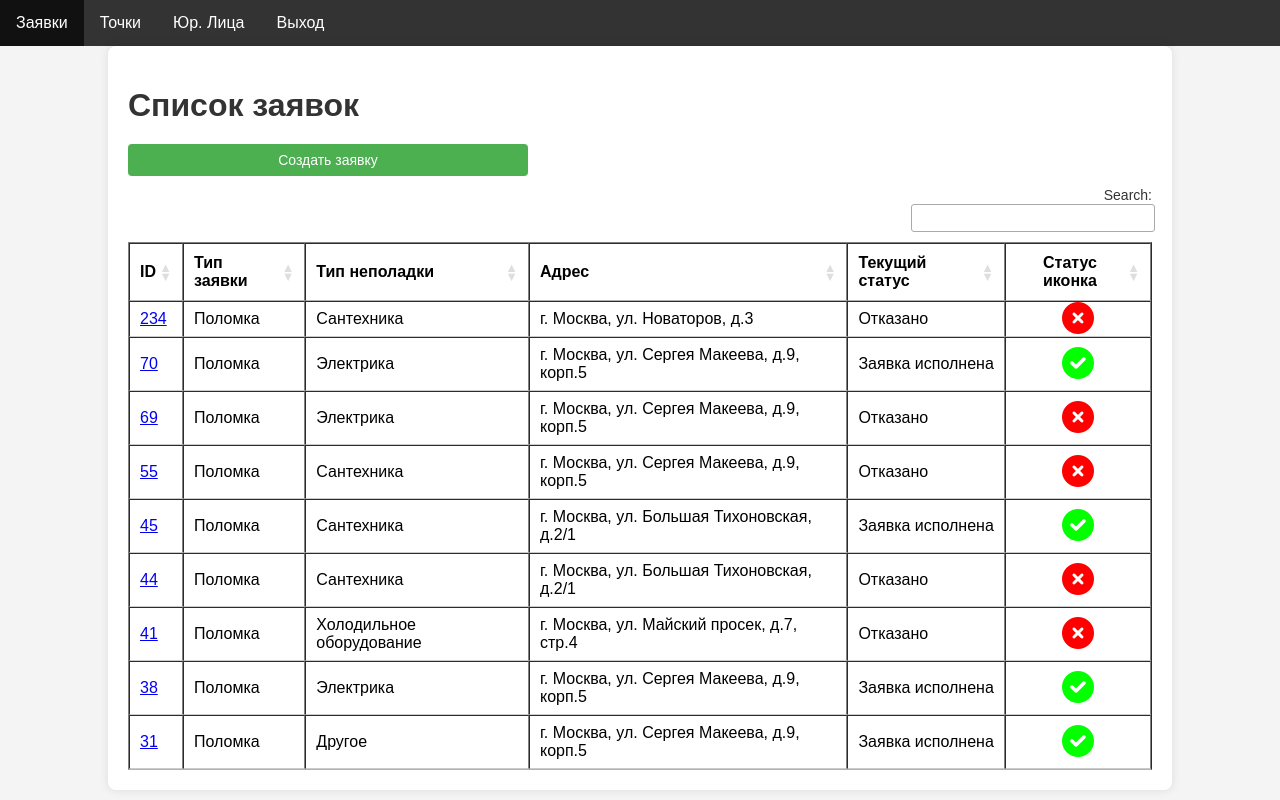
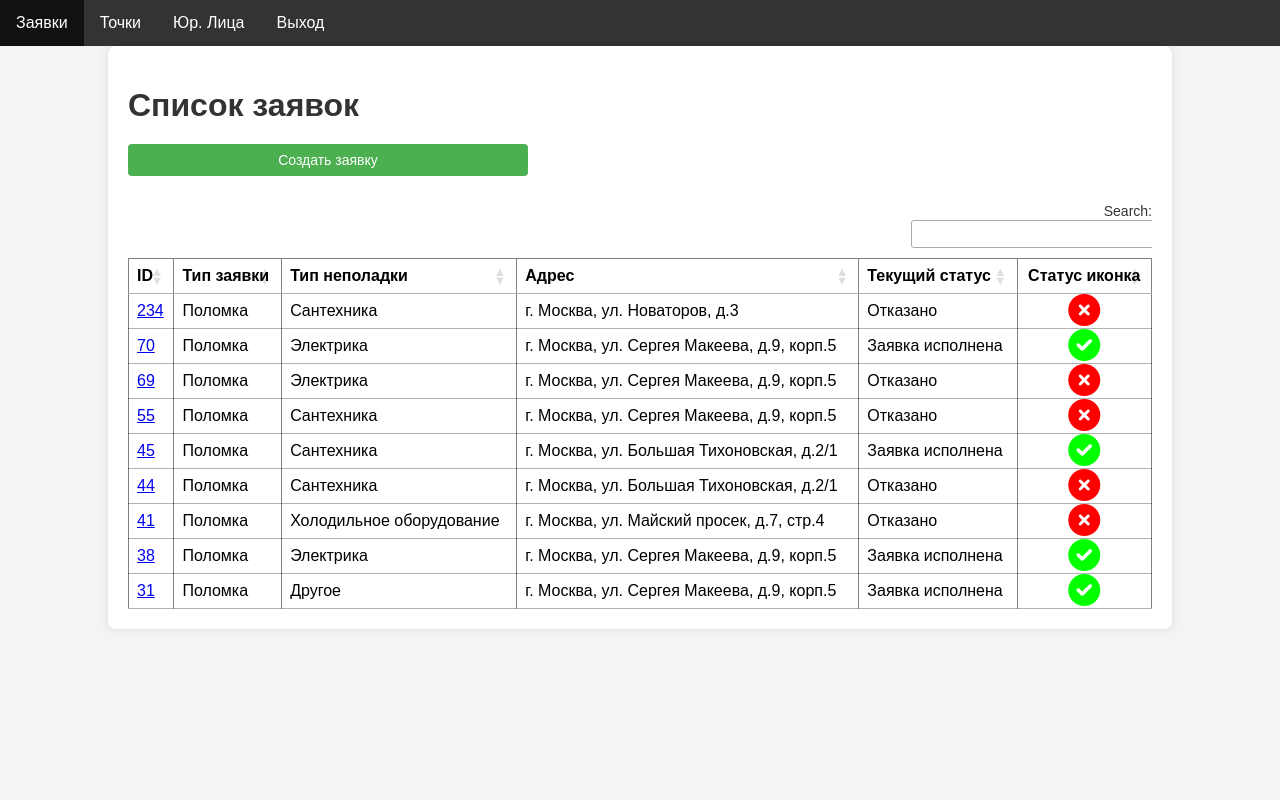
Before and after one commit to SasquatchMe/repair_service_app, a Flask app: page / in a window 1280 px wide. Run offline with Flask 3, Linux system fonts and the light colour scheme; a user stored in the database is signed in; data comes from the database, SQL or seed files in the repository; some libraries are stand-ins or nearby versions.

Commit message:
правки хтмл

```diff
--- a/web_app/templates/base.html
+++ b/web_app/templates/base.html
@@ -3,7 +3,7 @@
 <head>
     <meta charset="UTF-8">
     <meta content="width=device-width, initial-scale=1.0" name="viewport">
-    <title>Компании</title>
+    <title>Заявки</title>
     <link href="{{ url_for('static', filename='css/style.css') }}" rel="stylesheet">
     <link href="https://cdn.datatables.net/1.11.5/css/jquery.dataTables.min.css" rel="stylesheet">
     <link href="https://cdnjs.cloudflare.com/ajax/libs/font-awesome/6.0.0-beta3/css/all.min.css" rel="stylesheet">
--- a/web_app/templates/orders.html
+++ b/web_app/templates/orders.html
@@ -3,6 +3,8 @@
 <div class="container">
     <h1>Список заявок</h1>
     <button class="btn" id="createOrderBtn">Создать заявку</button>
+
+    <div class="table-wrapper">
         <table border="1" id="orders_table">
             <thead>
             <tr>
@@ -25,7 +27,7 @@
                 <td>{{ order.breaking_type_id.breaking_type }}</td>
                 <td>{{ order.object_id.address }}</td>
                 <td>{{ order.status_id.status }}</td>
-            <td style="text-align: center;"> <!-- Выравнивание иконок по центру -->
+                <td style="text-align: center;">
                     {% if order.status_id.id == 1 %}
                     <i class="fa-solid fa-bell fa-2xl" style="color: #0080ff;"></i>
                     {% elif order.status_id.id == 2 %}
@@ -42,7 +44,7 @@
                 <td>
                     <select class="status-select" data-order-id="{{ order.id }}">
                         {% for status in statuses %}
-                    <option value="{{ status.id }}" {% if status.id== order.status_id.id %}selected{% endif %}>
+                        <option value="{{ status.id }}" {% if status.id == order.status_id.id %}selected{% endif %}>
                             {{ status.status }}
                         </option>
                         {% endfor %}
@@ -53,11 +55,10 @@
             {% endfor %}
             </tbody>
         </table>
-
-
+    </div>
 </div>
 
-<!-- Existing Create Order Modal -->
+<!-- Create Order Modal -->
 <div class="modal" id="createOrderModal">
     <div class="modal-content">
         <span class="close">&times;</span>
@@ -94,7 +95,7 @@
     <div class="modal-content">
         <span class="close">&times;</span>
         <h2>Выберите планируемую дату и время выполнения</h2>
-        <p id="worktimeInfo"></p> <!-- Элемент для отображения worktime -->
+        <p id="worktimeInfo"></p>
         <input id="plannedDateTimeInput" type="datetime-local">
         <button id="saveDateBtn" type="button">Сохранить</button>
     </div>
@@ -110,56 +111,71 @@
     </div>
 </div>
 
+<!-- ✅ Стили для адаптивности -->
+<style>
+.table-wrapper {
+    overflow-x: auto;
+    width: 100%;
+    margin-top: 1rem;
+}
+
+#orders_table {
+    width: 100%;
+    border-collapse: collapse;
+    min-width: 800px;
+}
+
+#orders_table th,
+#orders_table td {
+    padding: 8px;
+    text-align: left;
+    word-break: break-word;
+}
+
+@media (max-width: 768px) {
+    #orders_table th,
+    #orders_table td {
+        font-size: 14px;
+        padding: 6px;
+    }
+}
+</style>
+
 <script>
 document.addEventListener("DOMContentLoaded", function () {
-        // DataTables инициализация
     $('#orders_table').DataTable({
         language: {
-                "url": "https://cdn.datatables.net/plug-ins/1.10.21/i18n/Russian.json"  // Подключение русского перевода
-            },// Отключить поиск
-            paging: false,     // Отключить пагинацию
-            info: false,       // Отключить информацию о таблице
+            "url": "https://cdn.datatables.net/plug-ins/1.10.21/i18n/Russian.json"
+        },
+        paging: false,
+        info: false,
         lengthChange: false,
         responsive: true,
         order: [],
-
     });
 
     var createOrderModal = document.getElementById('createOrderModal');
     var datePickerModal = document.getElementById('datePickerModal');
     var commentsModal = document.getElementById('commentsModal');
     var createOrderBtn = document.getElementById('createOrderBtn');
-        var createOrderClose = createOrderModal.getElementsByClassName('close')[0];
-        var datePickerClose = datePickerModal.getElementsByClassName('close')[0];
-        var commentsClose = commentsModal.getElementsByClassName('close')[0];
+
+    document.querySelectorAll('.close').forEach(function (el) {
+        el.onclick = function () {
+            el.closest('.modal').style.display = 'none';
+        };
+    });
 
     createOrderBtn.onclick = function () {
         createOrderModal.style.display = 'block';
-        }
-
-        createOrderClose.onclick = function () {
-            createOrderModal.style.display = 'none';
-        }
-
-        datePickerClose.onclick = function () {
-            datePickerModal.style.display = 'none';
-        }
-
-        commentsClose.onclick = function () {
-            commentsModal.style.display = 'none';
-        }
+    };
 
     window.onclick = function (event) {
-            if (event.target == createOrderModal) {
-                createOrderModal.style.display = 'none';
+        document.querySelectorAll('.modal').forEach(function (modal) {
+            if (event.target == modal) {
+                modal.style.display = 'none';
             }
-            if (event.target == datePickerModal) {
-                datePickerModal.style.display = 'none';
-            }
-            if (event.target == commentsModal) {
-                commentsModal.style.display = 'none';
-            }
-        }
+        });
+    };
 
     $('#submitOrderBtn').click(function () {
         var formData = $('#createOrderForm').serialize();
@@ -167,12 +183,12 @@
             type: 'POST',
             url: '{{ url_for("create_order") }}',
             data: formData,
-                success: function (response) {
+            success: function () {
                 alert('Заявка успешно создана');
                 createOrderModal.style.display = 'none';
                 location.reload();
             },
-                error: function (response) {
+            error: function () {
                 alert('Ошибка при создании заявки');
             }
         });
@@ -184,18 +200,19 @@
     $(document).on('change', '.status-select', function () {
         selectedOrderId = $(this).data('order-id');
         selectedStatusId = $(this).val();
-            if (!selectedStatusId) { // Если выбран псевдостатус
+        var worktime = $('#order-' + selectedOrderId).data('worktime');
+
+        if (!selectedStatusId) {
             alert('Выберите корректный статус');
             return;
         }
-            var worktime = $('#order-' + selectedOrderId).data('worktime');  // Получаем worktime из data-атрибута
 
-            if (selectedStatusId == 3) {  // Пример статуса, который вызывает выбор даты
+        if (selectedStatusId == 3) {
             if (worktime) {
-                    $('#worktimeInfo').text('Желаемое время прибытия: ' + worktime);  // Устанавливаем worktime в элемент
+                $('#worktimeInfo').text('Желаемое время прибытия: ' + worktime);
             }
             datePickerModal.style.display = 'block';
-            } else if (selectedStatusId == 5) {  // Пример статуса, который вызывает комментарий
+        } else if (selectedStatusId == 5) {
             commentsModal.style.display = 'block';
         } else {
             updateStatus(selectedOrderId, selectedStatusId, null, null);
@@ -228,20 +245,19 @@
             url: `/api/orders/${orderId}/status`,
             contentType: 'application/json',
             data: JSON.stringify({status_id: statusId, planned_date_time: plannedDateTime, comment: comment}),
-                success: function (response) {
+            success: function () {
                 alert('Статус успешно обновлен');
-                    location.reload();  // Перезагрузка страницы для отображения обновленного статуса
+                location.reload();
             },
-                error: function (response) {
+            error: function () {
                 alert('Ошибка при обновлении статуса');
-                    location.reload();  // Перезагрузка страницы, чтобы вернуть статус в случае сбоя обновления
+                location.reload();
             }
         });
     }
 
     fetchOptions();
-    })
-    ;
+});
 
 function fetchOptions() {
     $.get('{{ url_for("get_order_types") }}', function (data) {
@@ -270,12 +286,9 @@
         var selectElement = $(this);
         var currentStatus = selectElement.find('option[selected]').val();
         selectElement.empty();
-
-            // Добавляем псевдостатус
         selectElement.append(new Option('Выберите статус', '', true, false));
 
         data.forEach(function (item) {
-                // Проверка на ID 1
             if (item.id != 1) {
                 var isSelected = currentStatus == item.id ? 'selected' : '';
                 selectElement.append(new Option(item.status, item.id, false, isSelected));
```
Lines whose indentation alone changed are shown as unchanged.
